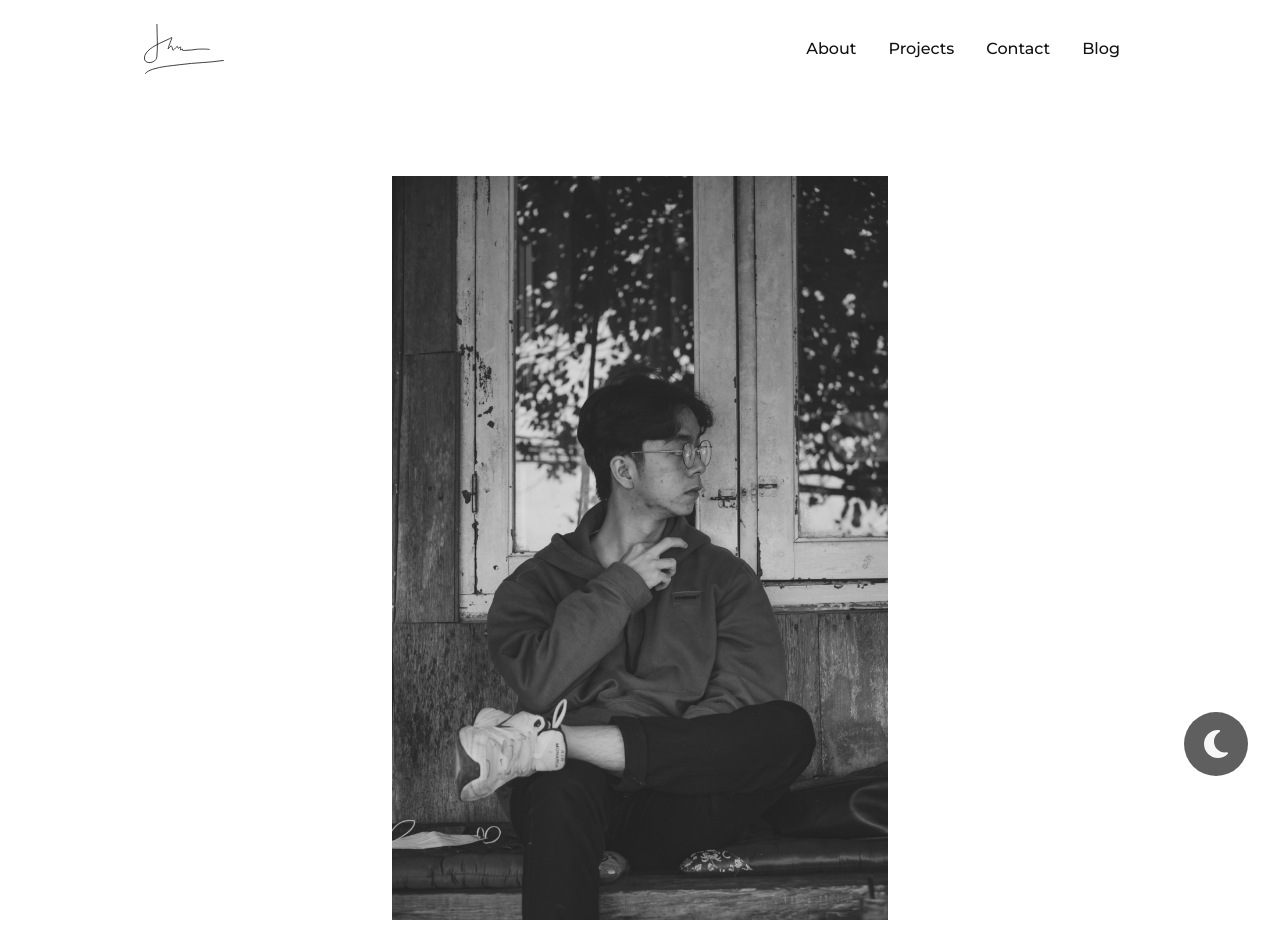
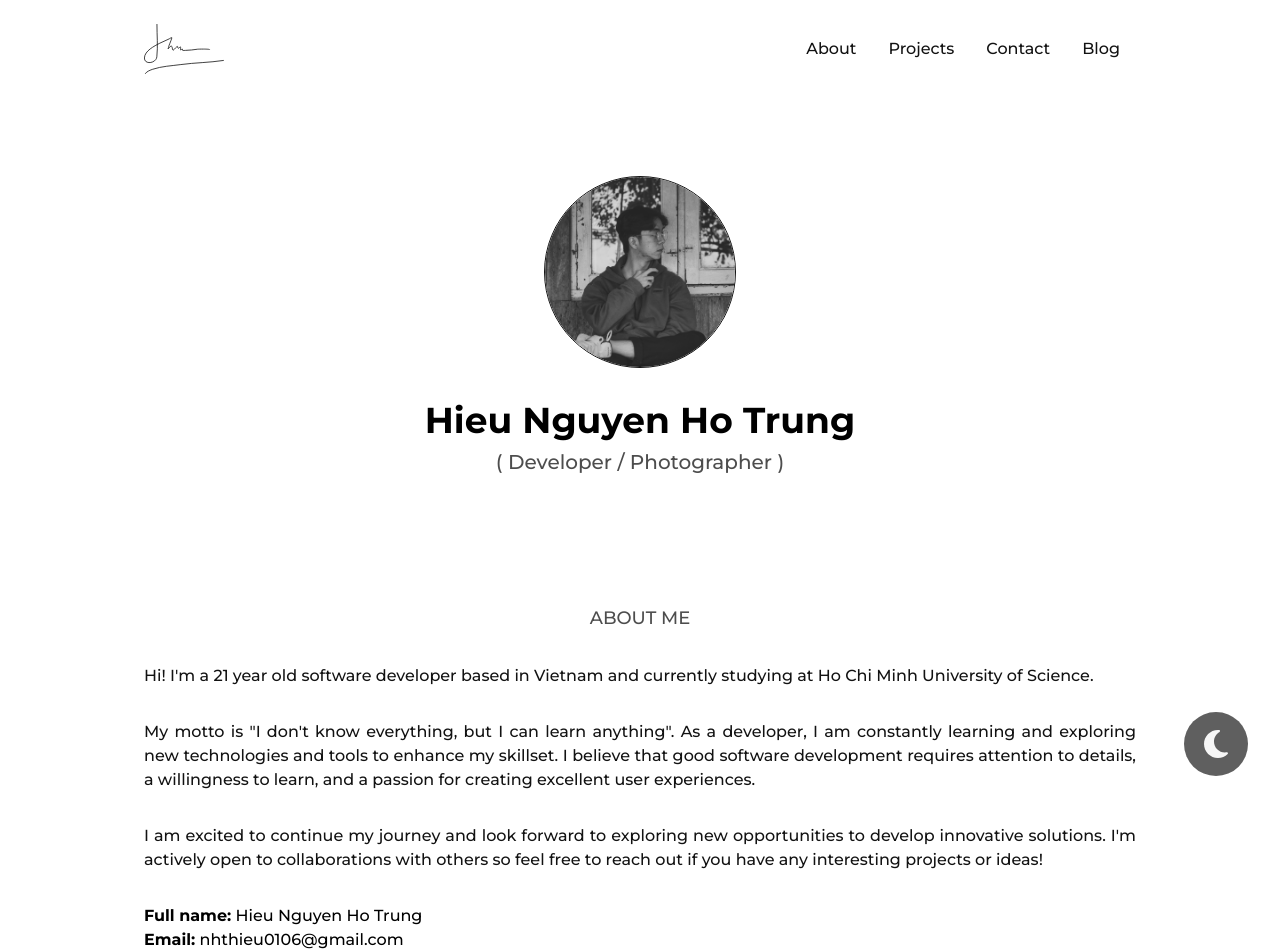
Before and after one commit to nhthieu/hieu-nguyen-website, a Next.js app: page /about in a window 1280 px wide. Shown: the top 952 px of the page. Built offline with nearby package versions, Linux system fonts and the light colour scheme.

Commit message:
fix about page

```diff
--- a/app/(main)/about/page.tsx
+++ b/app/(main)/about/page.tsx
@@ -22,18 +22,21 @@ export const metadata = {
 
 function AboutPage() {
   return (
-    <div className='w-full flex flex-col items-center justify-between pb-48'>
+    <div className='w-full flex flex-col items-center justify-between pb-48 px-36 xl:px-0'>
       <ThemeSwitcher />
       <BackToTop />
 
-      <section id="about" className="w-full mb-64 flex justify-between space-x-20 xl:flex-col xl:items-center xl:justify-center xl:space-x-0 xl:space-y-20 md:mb-48">
-        <div className='w-full h-auto 2xl:w-1/2 flex md:items-center justify-center md:w-full'>
-          <Image src={profilePic} alt='My Profile Picture' priority className='w-full h-auto object-cover grayscale md:rounded-full md:w-72 md:h-72 sm:w-64 sm:h-64 xs:w-48 xs:h-48' />
+      <section id="about" className="mb-64 w-full flex flex-col items-center justify-center xl:flex-col xl:items-center xl:justify-center xl:space-x-0 xl:space-y-20 md:mb-48">
+        <div className="flex items-center w-full justify-center space-x-24 mb-20 2xl:space-x-16 xl:flex-col xl:mb-12 xl:text-center xl:space-x-0">
+          <div className="xl:order-2 xl:mt-8 flex-shrink-1">
+            <h1 className="text-5xl capitalize font-bold mb-2 2xl:text-4xl sm:text-3xl xs:text-2xl">Hieu Nguyen Ho Trung</h1>
+            <p className="text-xl font-medium text-dark/75 dark:text-light/75 sm:text-lg xs:text-base">( Developer / Photographer )</p>
+          </div>
+          <Image src={profilePic} alt='My Profile Picture' priority className=' w-52 h-52 flex-shrink-0 border border-dark dark:border-light object-cover grayscale rounded-full 2xl:w-48 2xl:h-48 sm:w-40 sm:h-40' />
         </div>
 
-        <div className="flex flex-col items-start justify-start 2xl:w-1/2 xl:items-center xl:w-full">
-          <div className="mb-4">
-            {/* <Logo className="w-28" /> */}
+        <div className="flex flex-col items-start justify-start text-justify">
+          <div className="mb-4 xl:self-center">
             <h1 className="font-medium text-lg text-dark/75 dark:text-light/75 uppercase">About me</h1>
           </div>
           <p className='my-4 font-medium text-dark dark:text-light xs:text-sm'>{para1}</p>
--- a/components/BackToTop.tsx
+++ b/components/BackToTop.tsx
@@ -17,7 +17,7 @@ function BackToTop({ }: Props) {
 
   useEffect(() => {
     const handleScroll = () => {
-      setIsScrolled(window.scrollY > 150);
+      setIsScrolled(window.scrollY > 200);
     };
     window.addEventListener('scroll', handleScroll);
     return () => {
--- /dev/null
+++ b/components/CommentSection.tsx
@@ -0,0 +1,11 @@
+import React from 'react'
+
+type Props = {}
+
+function CommentSection({}: Props) {
+  return (
+    <div>CommentSection</div>
+  )
+}
+
+export default CommentSection
--- a/components/CustomMobileLink.tsx
+++ b/components/CustomMobileLink.tsx
@@ -18,7 +18,7 @@ function CustomMobileLink({ href, title, toggle, className }: Props) {
   }
 
   return (
-    <button aria-label='Navbar Link' className={`${className} relative group text-light dark:text-dark my-2`} onClick={handleClick}>
+    <button aria-label='Navbar Link' className={`${className} relative group text-light dark:text-dark my-2 md:text-lg sm:text-base`} onClick={handleClick}>
       {title}
       {/* <span className={`h-[1px] inline-block bg-light dark:bg-dark
       absolute left-0 -bottom-0.5
--- a/components/Education.tsx
+++ b/components/Education.tsx
@@ -18,7 +18,7 @@ function Education({ }: Props) {
   return (
     <div className='text-dark dark:text-light mb-64 w-full md:mb-48'>
       <h2 className='font-bold text-8xl mb-32 w-full tracking-[2px] text-center lg:text-7xl lg:mb-28 md:text-6xl md:mb-16 xs:text-4xl'>Education</h2>
-      <div ref={ref} className='w-[75%] flex items-center mx-auto relative xl:w-full'>
+      <div ref={ref} className='w-full flex items-center mx-auto relative xl:w-full'>
         <motion.div
           style={{ scaleY: scrollYProgress }}
           className='absolute left-8 top-0 w-[4px] h-full bg-dark dark:bg-light origin-top xl:left-0 xl:w-[2px] md:hidden'
```
Lines whose indentation alone changed are shown as unchanged.
